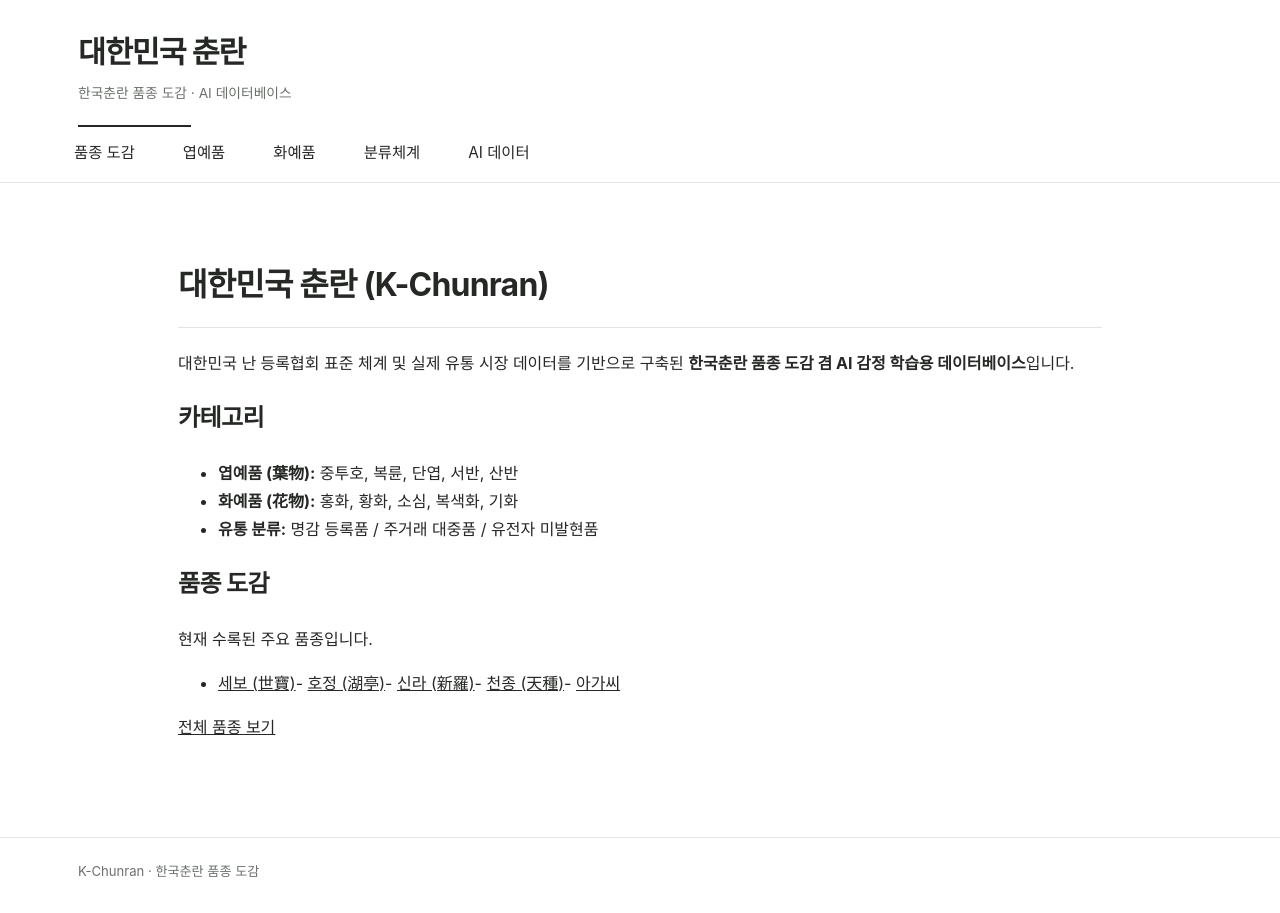
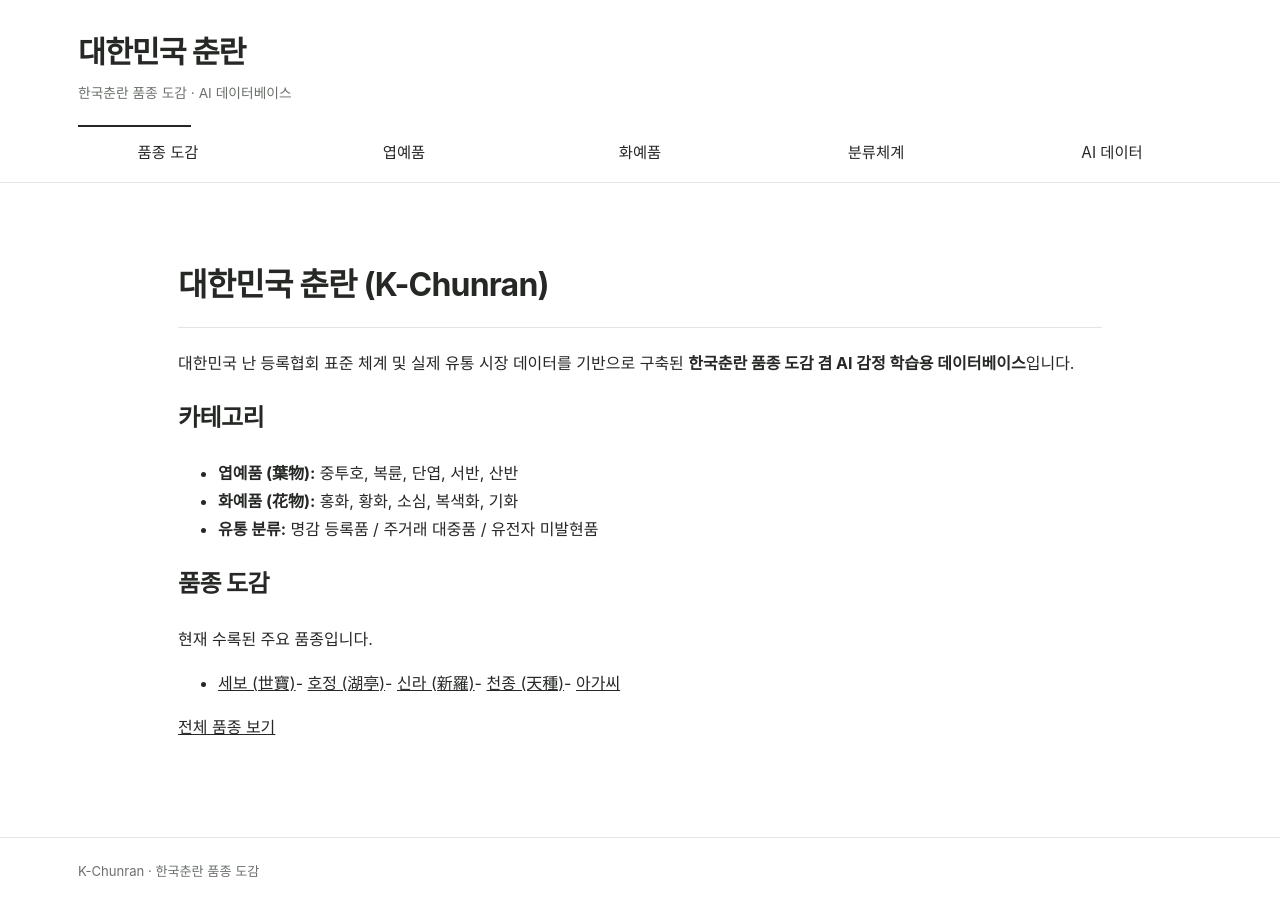
Before and after one commit to parasolra5-pixel/K-chunran, a Jekyll site: the page built from index.md, in a window 1280 px wide. Built offline with Jekyll 4.4.1, drawn with Linux system fonts in a browser that asks for light colours.

Commit message:
layout: align top menu width with dropdown width

```diff
--- a/assets/css/k-chunran.css
+++ b/assets/css/k-chunran.css
@@ -85,11 +85,16 @@ a { color: inherit; }
   min-height: 54px;
 }
 
-.kc-nav-group { position: relative; }
+.kc-nav-group {
+  position: relative;
+  flex: 1 1 0;
+  min-width: 0;
+}
 
 .kc-nav-item {
   display: block;
-  padding: 13px 24px;
+  width: 100%;
+  padding: 13px 16px;
   border: 0;
   border-bottom: 2px solid transparent;
   background: transparent;
@@ -98,6 +103,7 @@ a { color: inherit; }
   font: inherit;
   font-size: 0.96rem;
   white-space: nowrap;
+  text-align: center;
   cursor: pointer;
 }
 
@@ -113,7 +119,8 @@ a { color: inherit; }
   z-index: 20;
   left: 0;
   top: 100%;
-  min-width: 190px;
+  width: 100%;
+  min-width: 0;
   padding: 16px 18px 18px;
   background: var(--kc-menu-bg);
   border: 1px solid var(--kc-border);
@@ -195,9 +202,11 @@ a { color: inherit; }
   .kc-navigation { display: none; border-top: 1px solid var(--kc-border); }
   .kc-navigation.is-open { display: block; }
   .kc-nav-inner { display: block; }
+  .kc-nav-group { width: 100%; }
   .kc-nav-item { width: 100%; text-align: left; border-bottom: 1px solid var(--kc-border); }
   .kc-mega-menu {
     position: static;
+    width: 100%;
     min-width: 0;
     border: 0;
     border-bottom: 1px solid var(--kc-border);
```
